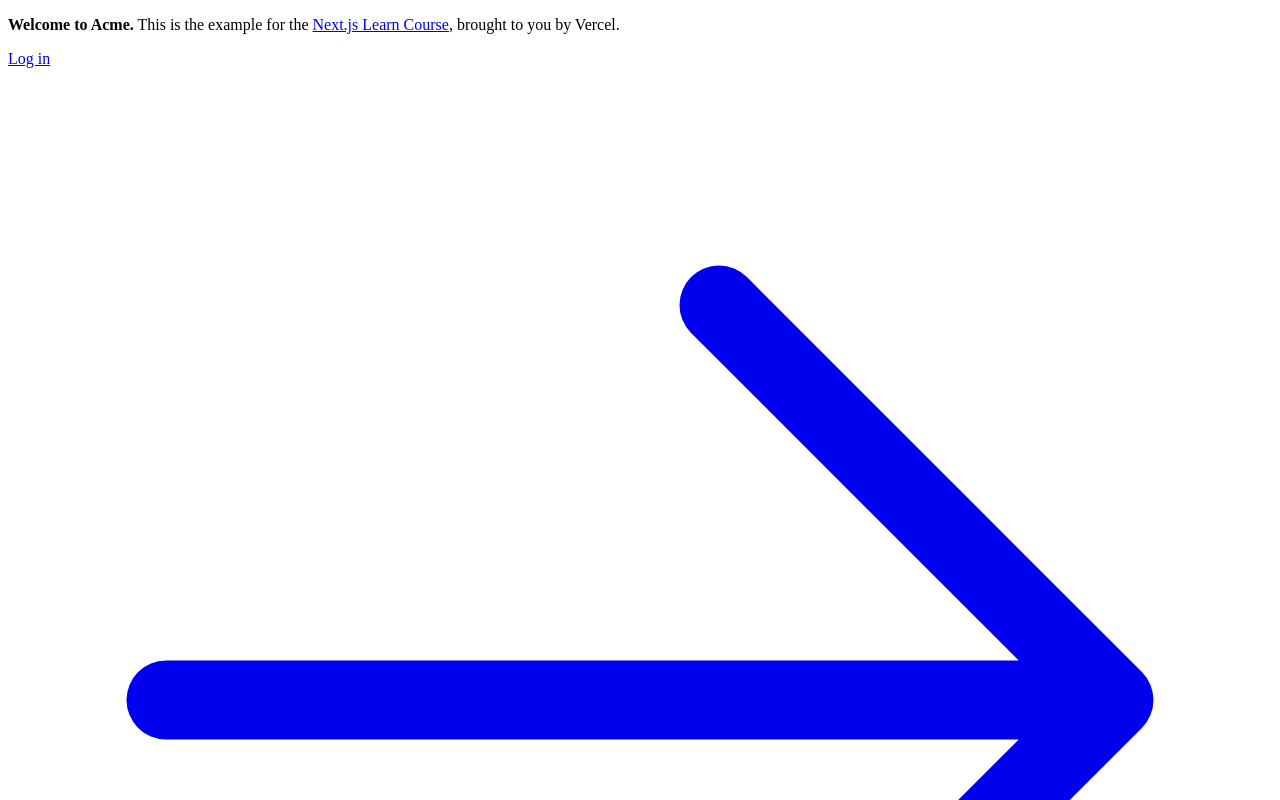
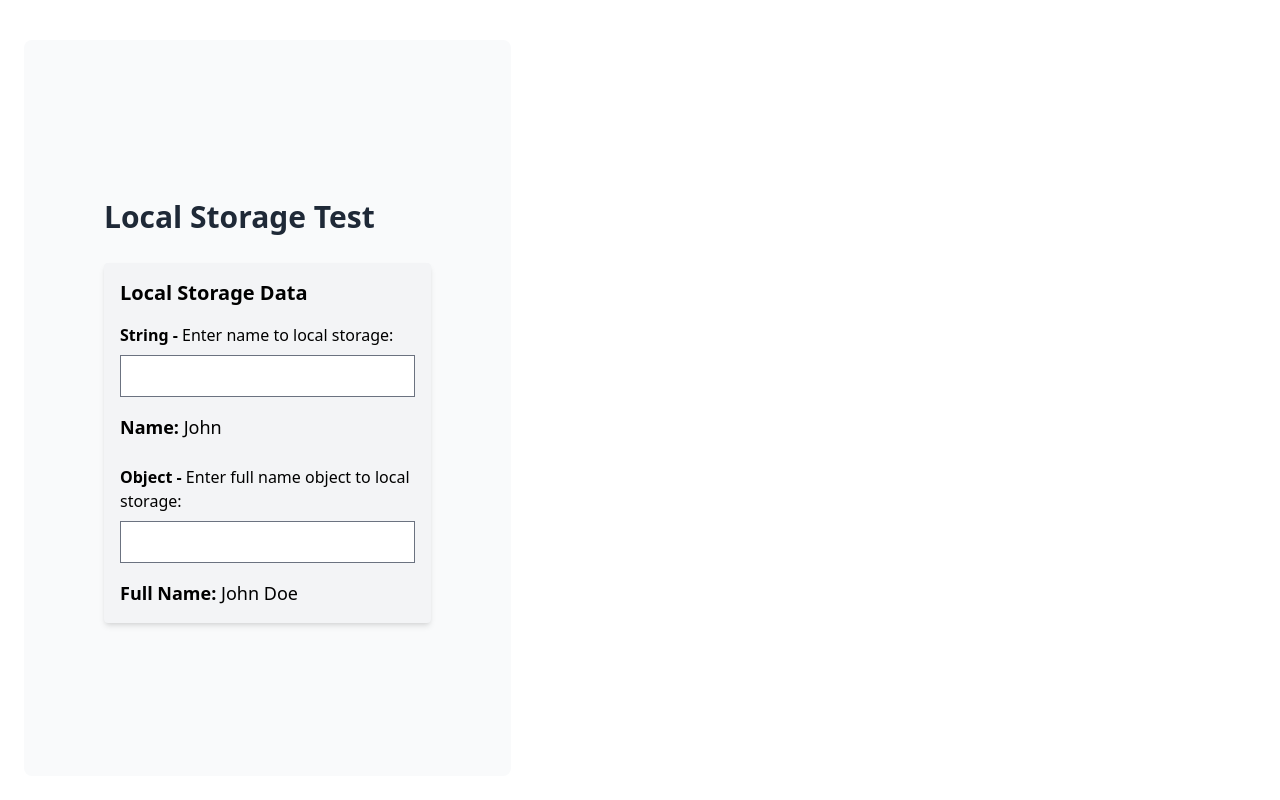
Before and after one commit to ItayTur/nextjs-dashboard, a Next.js app: page / in a window 1280 px wide. Shown: the top 800 px of the page. Built offline with nearby package versions, Linux system fonts and the light colour scheme.

Commit message:
feat: test local storage

```diff
--- /dev/null
+++ b/app/_hooks/useLocalStorage.ts
@@ -0,0 +1,50 @@
+"use client";
+
+import { useState, useEffect } from "react";
+
+export const useLocalStorage = (key: string, initialValue: any) => {
+  // useState function arg runs the initial calculation only once
+
+  const [storedValue, setStoredValue] = useState(() => {
+    try {
+      const item = window?.localStorage.getItem(key);
+      return item ? JSON.parse(item) : initialValue;
+    } catch (error) {
+      console.error("Error reading localStorage:", error);
+      return initialValue;
+    }
+  });
+
+  const setValue = (value: any) => {
+    try {
+      // value can be a function to support setState function arg convention. setValue(prev => prev + 1)
+
+      const valueToStore =
+        value instanceof Function ? value(storedValue) : value;
+      setStoredValue(valueToStore);
+      window?.localStorage.setItem(key, JSON.stringify(valueToStore));
+    } catch (error) {
+      console.error("Error writing to localStorage:", error);
+    }
+  };
+
+  useEffect(() => {
+    // Listen to event between browser tabs to keep the state updated between tabs.
+
+    const handleStorageChange = () => {
+      try {
+        const newValue = window.localStorage.getItem(key);
+        setStoredValue(newValue ? JSON.parse(newValue) : initialValue);
+      } catch (error) {
+        console.error("Error reading localStorage:", error);
+      }
+    };
+
+    window.addEventListener("storage", handleStorageChange);
+    return () => {
+      window.removeEventListener("storage", handleStorageChange);
+    };
+  }, [key]);
+
+  return [storedValue, setValue];
+};
--- a/app/layout.tsx
+++ b/app/layout.tsx
@@ -1,3 +1,5 @@
+import "@/app/ui/global.css";
+
 export default function RootLayout({
   children,
 }: {
--- a/app/page.tsx
+++ b/app/page.tsx
@@ -1,28 +1,19 @@
-import AcmeLogo from '@/app/ui/acme-logo';
-import { ArrowRightIcon } from '@heroicons/react/24/outline';
-import Link from 'next/link';
+import AcmeLogo from "@/app/ui/acme-logo";
+import { ArrowRightIcon } from "@heroicons/react/24/outline";
+import Link from "next/link";
+import LocalStorageView from "./ui/LocalStorageView";
 
 export default function Page() {
   return (
     <main className="flex min-h-screen flex-col p-6">
-      <div className="flex h-20 shrink-0 items-end rounded-lg bg-blue-500 p-4 md:h-52">
-        {/* <AcmeLogo /> */}
-      </div>
       <div className="mt-4 flex grow flex-col gap-4 md:flex-row">
         <div className="flex flex-col justify-center gap-6 rounded-lg bg-gray-50 px-6 py-10 md:w-2/5 md:px-20">
-          <p className={`text-xl text-gray-800 md:text-3xl md:leading-normal`}>
-            <strong>Welcome to Acme.</strong> This is the example for the{' '}
-            <a href="https://nextjs.org/learn/" className="text-blue-500">
-              Next.js Learn Course
-            </a>
-            , brought to you by Vercel.
-          </p>
-          <Link
-            href="/login"
-            className="flex items-center gap-5 self-start rounded-lg bg-blue-500 px-6 py-3 text-sm font-medium text-white transition-colors hover:bg-blue-400 md:text-base"
+          <div
+            className={`text-xl text-gray-800 md:text-3xl md:leading-normal`}
           >
-            <span>Log in</span> <ArrowRightIcon className="w-5 md:w-6" />
-          </Link>
+            <strong>Local Storage Test</strong>
+          </div>
+          <LocalStorageView />
         </div>
         <div className="flex items-center justify-center p-6 md:w-3/5 md:px-28 md:py-12">
           {/* Add Hero Images Here */}
--- /dev/null
+++ b/app/ui/LocalStorageView.tsx
@@ -0,0 +1,41 @@
+"use client";
+
+import { useLocalStorage } from "../_hooks/useLocalStorage";
+
+const LocalStorageView = () => {
+  const [name, setName] = useLocalStorage("name", "John");
+  const [user, setUser] = useLocalStorage("user", { fullName: "John Doe" });
+
+  return (
+    <div className="p-4 bg-gray-100 rounded shadow-md">
+      <div className="text-xl font-bold mb-4">Local Storage Data</div>
+      <label className="block mb-2">
+        <strong>String - </strong>Enter name to local storage:
+      </label>
+      <input
+        className="border p-2 mb-4 w-full"
+        onChange={(e: React.ChangeEvent<HTMLInputElement>) =>
+          setName(e.target.value)
+        }
+      />
+      <div className="text-lg">
+        <strong>Name:</strong> {name}
+      </div>
+      <br />
+      <label className="block mb-2">
+        <strong>Object - </strong> Enter full name object to local storage:
+      </label>
+      <input
+        className="border p-2 mb-4 w-full"
+        onChange={(e: React.ChangeEvent<HTMLInputElement>) =>
+          setUser({ fullName: e.target.value })
+        }
+      />
+      <div className="text-lg">
+        <strong>Full Name:</strong> {user.fullName}
+      </div>
+    </div>
+  );
+};
+
+export default LocalStorageView;
```
